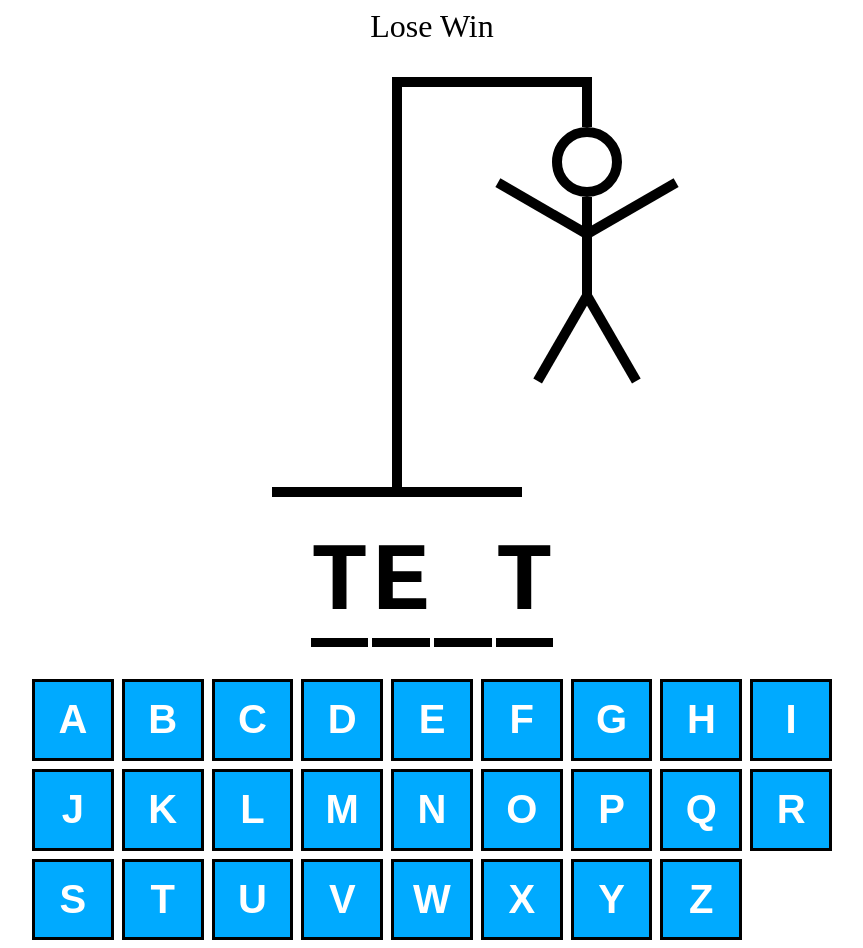
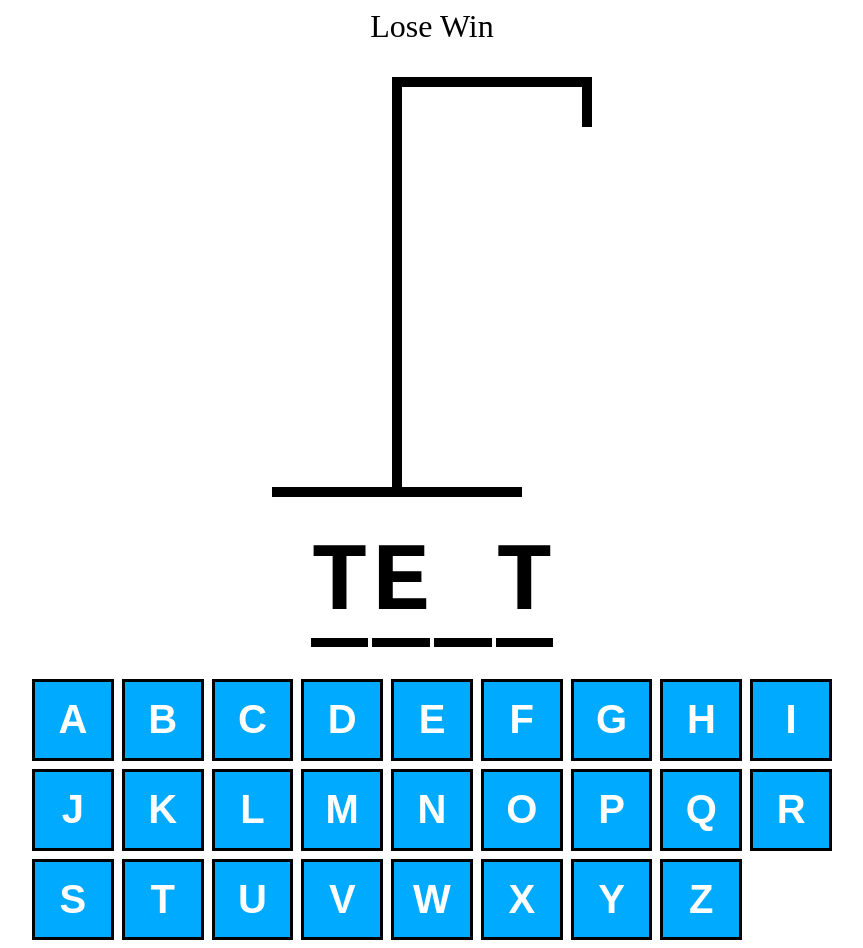
Before and after one commit to fahimehsd/react-ts-hangman, a React (Vite) app: page / in a window 1280 px wide. Shown: the whole page, without its empty margins (208-1071 px from the left). Built offline with nearby package versions, Linux system fonts and the light colour scheme.

Commit message:
hangmandrawing logic done

```diff
--- a/src/HangmanDrawing.tsx
+++ b/src/HangmanDrawing.tsx
@@ -85,15 +85,16 @@
   />
 );
 
-const HangmanDrawing = () => {
+const BODY_PARTS = [HEAD, BODY, RIGHT_ARM, LEFT_ARM, RIGHT_LEG, LEFT_LEG];
+
+type HangmanDrawingProps = {
+  numberOfGuesses: number;
+};
+
+const HangmanDrawing = ({ numberOfGuesses }: HangmanDrawingProps) => {
   return (
     <div style={{ position: "relative" }}>
-      {HEAD}
-      {BODY}
-      {RIGHT_ARM}
-      {LEFT_ARM}
-      {RIGHT_LEG}
-      {LEFT_LEG}
+      {BODY_PARTS.slice(0, numberOfGuesses)}
       <div
         style={{
           height: "50px",
```
